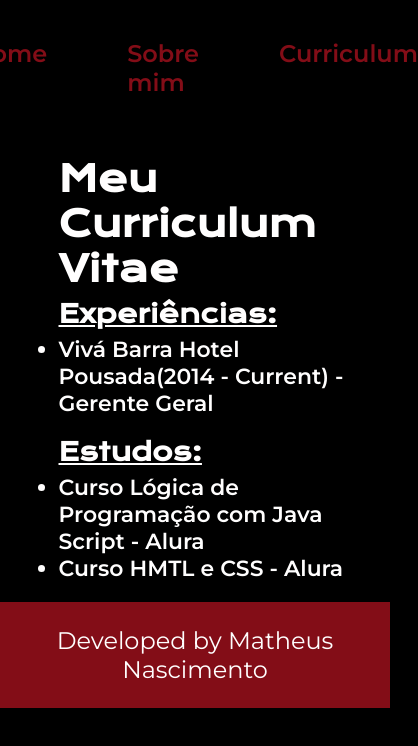
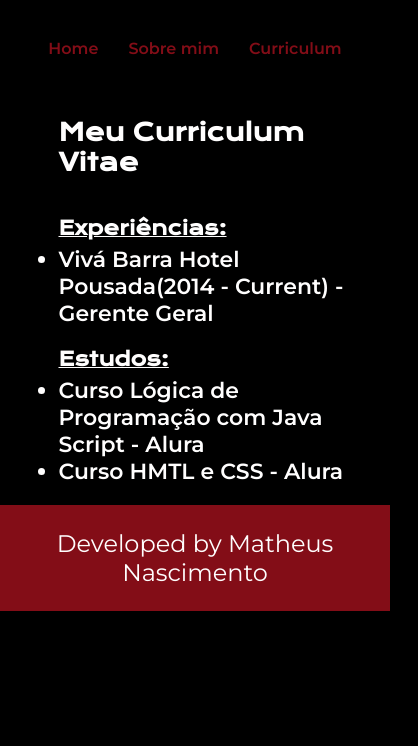
Before and after one commit to mathnascimento7463/portfolio-aula-alura, a plain HTML site: page curriculum.html in a window 390 px wide. Shown: the whole page, 418 px wide, since content can reach past the window. Drawn offline with nearby package versions, Linux system fonts and the light colour scheme.

Commit message:
responsividade-mobile-melhorando

```diff
--- a/styles/style.css
+++ b/styles/style.css
@@ -146,6 +146,11 @@ body {
 
     .cabecalho__menu {
         justify-content: center;
+        gap: 30px;
+    }
+
+    .cabecalho__menu__link {
+        font-size: 1rem;
     }
 
     .apresentacao {
@@ -156,4 +161,17 @@ body {
     .apresentacao__conteudo {
         width: auto;
     }
+
+    .apresentacao__conteudo__paragrafo {
+        font-size: 1rem;
+    }
+
+    .apresentacao__conteudo__titulo__curriculum {
+        font-size: 1.5rem;
+        padding: 5% 0 10% 15%;
+    }
+
+    .apresentacao__conteudo__segundoTitulo {
+        font-size: 1.2rem;
+    }
 }
```
